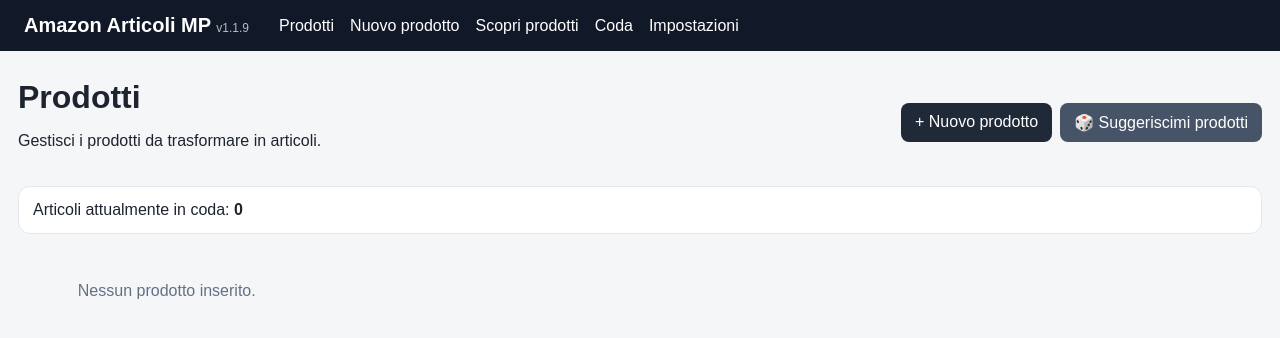
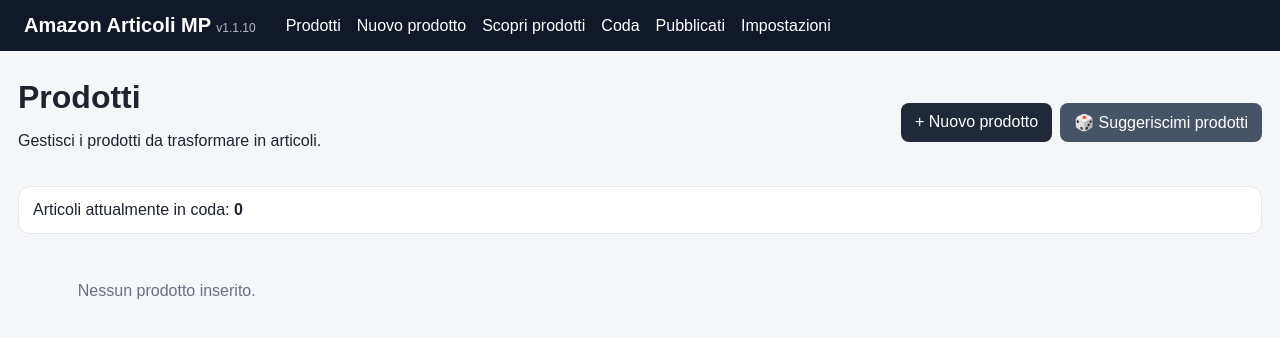
Before and after one commit to Niki206cc/amazonwp, a Flask app: page / in a window 1280 px wide. Shown: the top 338 px of the page. Run offline with Flask 3, Linux system fonts and the light colour scheme; data comes from the database, SQL or seed files in the repository; data that the repository does not hold is empty.

Commit message:
Aggiunge Pubblicati al menu e aggiorna versione

```diff
--- a/templates/base.html
+++ b/templates/base.html
@@ -8,12 +8,13 @@
 </head>
 <body>
 <header class="topbar">
-  <div class="brand">Amazon Articoli MP <span style="font-size:12px;opacity:.7;font-weight:400">v1.1.9</span></div>
+  <div class="brand">Amazon Articoli MP <span style="font-size:12px;opacity:.7;font-weight:400">v1.1.10</span></div>
   <nav>
     <a href="{{ url_for('index') }}">Prodotti</a>
     <a href="{{ url_for('product_new') }}">Nuovo prodotto</a>
     {% if ui_show_discover %}<a href="{{ url_for('discover') }}">Scopri prodotti</a>{% endif %}
     <a href="{{ url_for('queue_page') }}">Coda</a>
+    <a href="{{ url_for('published_page') }}">Pubblicati</a>
     <a href="{{ url_for('settings_page') }}">Impostazioni</a>
   </nav>
 </header>
```
